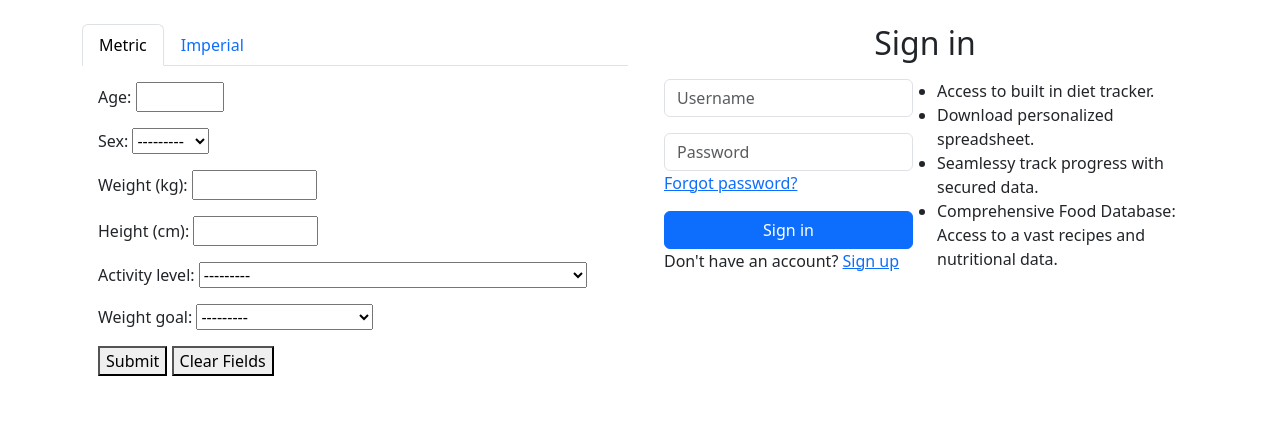
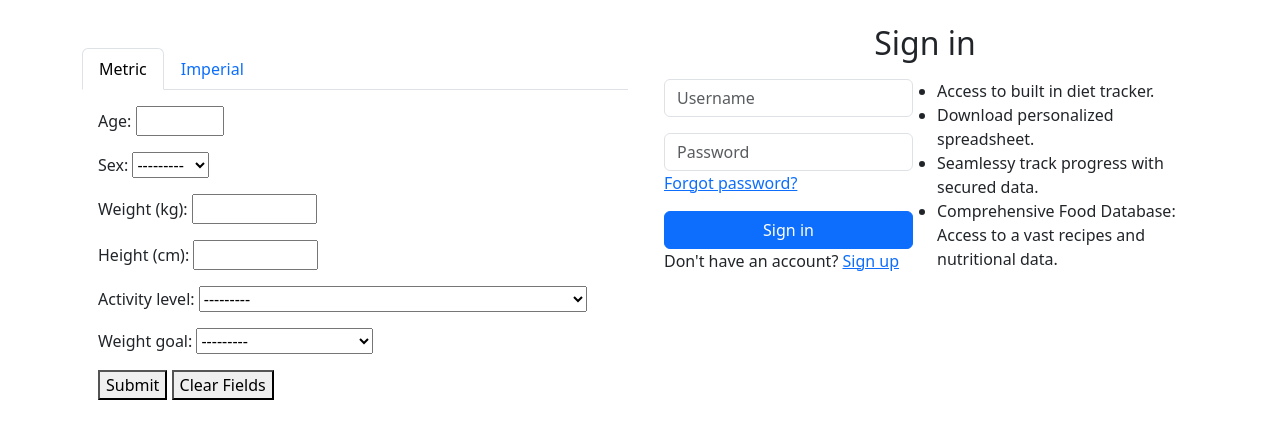
Before and after one commit to Kaionguyen/MacroCal, a Django app: page / in a window 1280 px wide. Shown: the part 56-495 px from the top of the page. Run offline with Django 4.2, Linux system fonts and the light colour scheme.

Commit message:
Refactor: Adjusted forms margin

```diff
--- a/src/calculator/templates/calculator/home.html
+++ b/src/calculator/templates/calculator/home.html
@@ -3,7 +3,7 @@
 
 {% if user.is_authenticated %}
     {% if not user.stats %}
-        <div class="col">
+        <div class="col-lg-6 mt-4 mb-4">
             <div class="row">
                 {% include 'calculator/stat-form.html' %}
             </div>
@@ -12,7 +12,7 @@
         {% include 'calculator/profile-card.html' %}
     {% endif %}
 {% else %}
-    <div class="col-lg-6">
+    <div class="col-lg-6 mt-4 mb-4">
         <div class="row">
             {% include 'calculator/stat-form.html' %}
         </div>
--- a/src/calculator/templates/calculator/profile.html
+++ b/src/calculator/templates/calculator/profile.html
@@ -44,9 +44,11 @@
                     <a id="expand-all" href="javascript:void(0)">Expand All +</a>
                 </div>
                 {% include 'calculator/accordian.html' %}
+                {% if user_is_authenticated %}
                 <div class="col text-end">
                     <a href="{% url 'create_spreadsheet' pk=user.stats.id%}">Download Spreadsheet</a>
                 </div>
+                {% endif %}
             </div>
         </div>
     </div>
```
